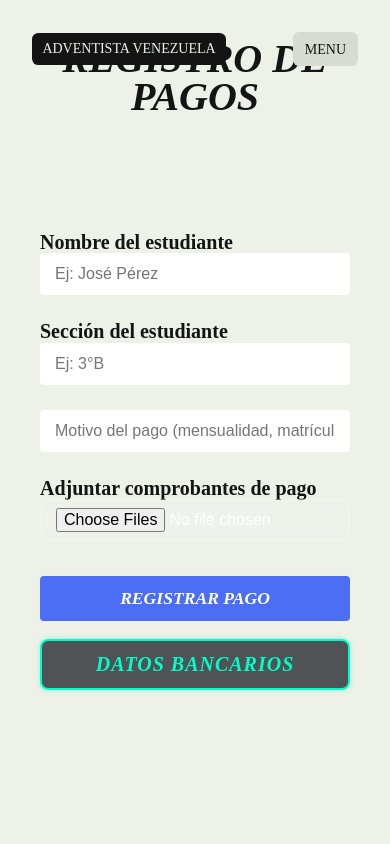
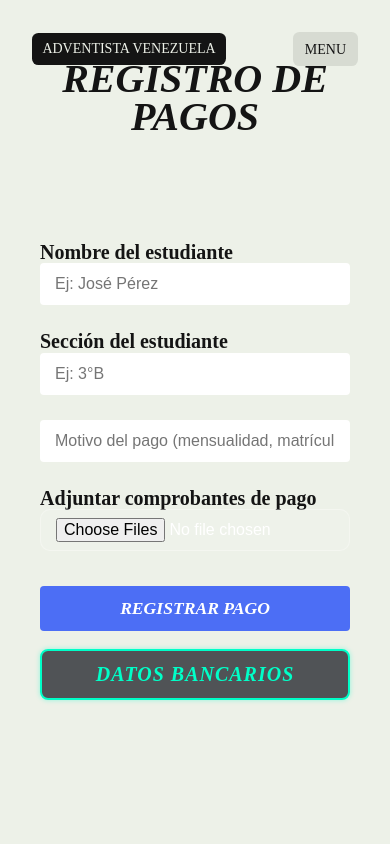
Before and after one commit to ktrfil3/UEPA-VENEZUELA, a website built with Vite: page inscripción.html in a window 390 px wide. Shown: the top 844 px of the page. Built offline with nearby package versions, Linux system fonts and the light colour scheme.

Commit message:
Increase top padding for card headings

```diff
--- a/css/style.css
+++ b/css/style.css
@@ -281,7 +281,7 @@ form {
         position: static;
         text-align: center;
         width: 100%;
-        padding: 40px 0 0;
+        padding: 60px 0 0;
         margin-bottom: 20px;
     }
 
```
